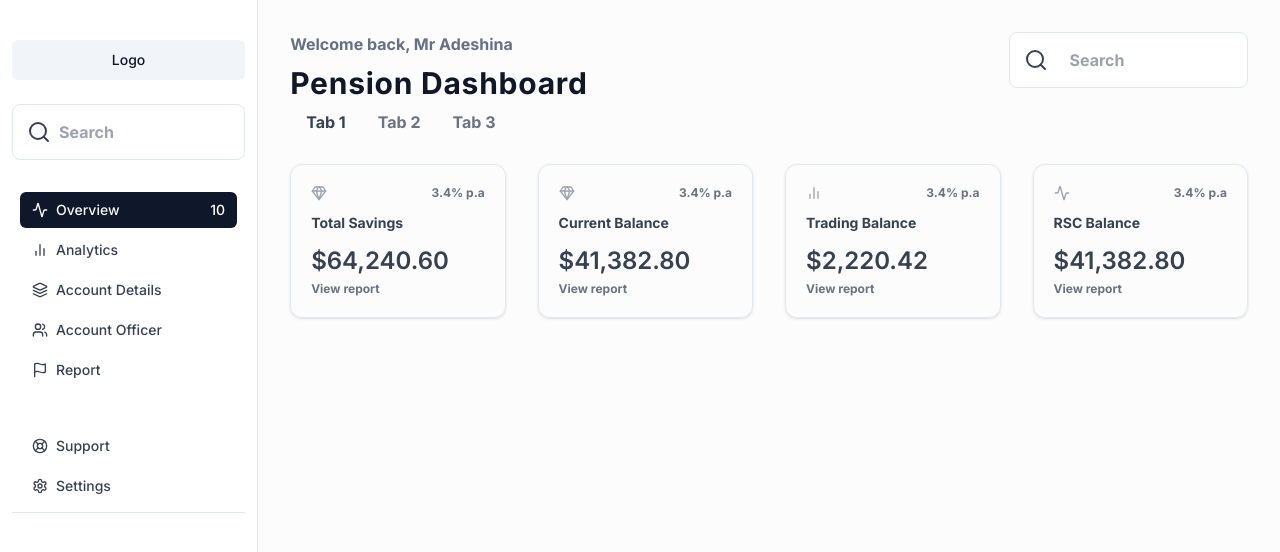
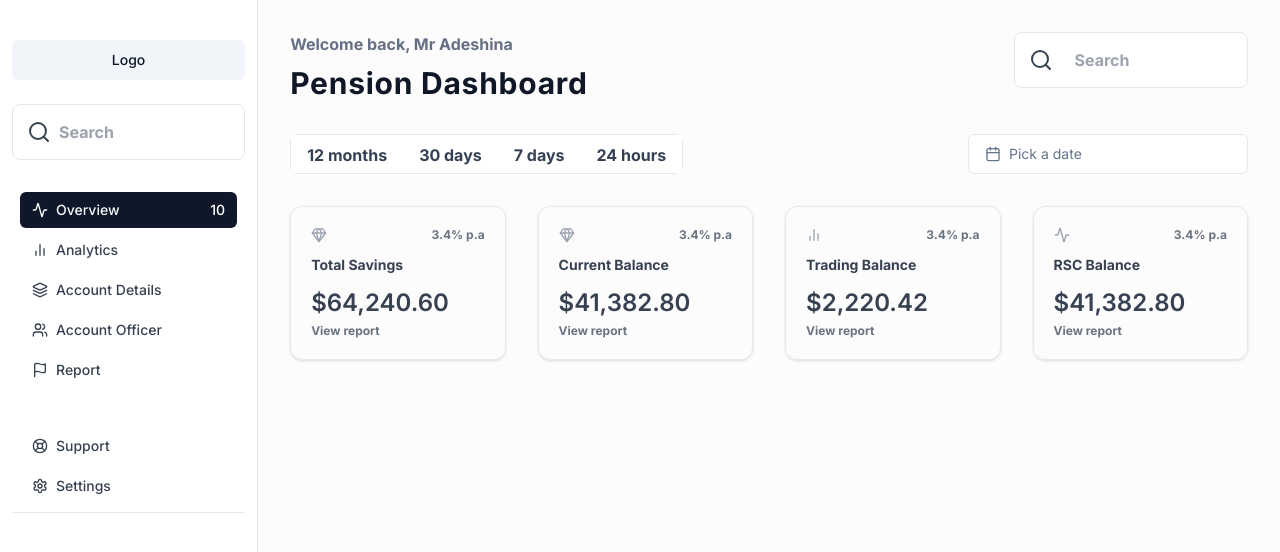
Before and after one commit to Drifty-Cyber/o-dash-next, a Next.js app: page / in a window 1280 px wide. Shown: the top 552 px of the page. Built offline with nearby package versions, Linux system fonts and the light colour scheme; what tailwindcss-debug-screens would draw is missing.

Commit message:
chore: add styles

```diff
--- a/app/page.tsx
+++ b/app/page.tsx
@@ -1,4 +1,5 @@
 import Card, { CardProps } from "@/components/Card";
+import { DatePicker } from "@/components/DatePicker";
 import MenuBar from "@/components/MenuBar";
 import PageTitle from "@/components/PageTitle";
 import TabbedButtons from "@/components/TabbedButtons";
@@ -52,9 +53,9 @@
 
 export default function Home() {
   return (
-    <div className="flex flex-col gap-5 w-full">
+    <div className="flex flex-col gap-[32px] w-full">
       {/* Name and Search */}
-      <section className="grid grid-cols-2">
+      <section className="grid grid-cols-2 gap-[20px]">
         <section className="flex flex-col justify-start">
           <PageTitle
             title="Welcome back, Mr Adeshina"
@@ -77,10 +78,14 @@
             className="outline-none w-full py-[10px] px-[14px]"
           ></input>
         </section>
+      </section>
 
-        {/* Tabs/Filters */}
-        <section>
-          <TabbedButtons />
+      {/* Tabs/Filters */}
+      <section className="grid grid-cols-2">
+        <TabbedButtons />
+
+        <section className="justify-self-end">
+          <DatePicker />
         </section>
       </section>
 
--- /dev/null
+++ b/components/DatePicker.tsx
@@ -0,0 +1,43 @@
+"use client";
+
+import * as React from "react";
+import { format } from "date-fns";
+import { Calendar as CalendarIcon } from "lucide-react";
+
+import { cn } from "@/lib/utils";
+import { Button } from "@/components/ui/button";
+import { Calendar } from "@/components/ui/calendar";
+import {
+  Popover,
+  PopoverContent,
+  PopoverTrigger,
+} from "@/components/ui/popover";
+
+export function DatePicker() {
+  const [date, setDate] = React.useState<Date>();
+
+  return (
+    <Popover>
+      <PopoverTrigger asChild>
+        <Button
+          variant={"outline"}
+          className={cn(
+            "w-[280px] justify-start text-left font-normal",
+            !date && "text-muted-foreground"
+          )}
+        >
+          <CalendarIcon className="mr-2 h-4 w-4" />
+          {date ? format(date, "PPP") : <span>Pick a date</span>}
+        </Button>
+      </PopoverTrigger>
+      <PopoverContent className="w-auto p-0">
+        <Calendar
+          mode="single"
+          selected={date}
+          onSelect={setDate}
+          initialFocus
+        />
+      </PopoverContent>
+    </Popover>
+  );
+}
--- a/components/TabbedButtons.tsx
+++ b/components/TabbedButtons.tsx
@@ -15,30 +15,44 @@
   };
 
   return (
-    <div className="flex">
+    <div className="flex border rounded-[8px] max-w-fit h-10">
       <button
-        className={`text-gray-500 hover:text-gray-700 px-4 py-2 border-b-2 border-transparent focus:outline-none ${
-          activeTab === 1 ? "border-gray-700 text-gray-700" : ""
+        className={`text-[#344054] p-1 hover:text-[#1D2939] px-4 bg-white py-2 border-transparent focus:outline-none ${
+          activeTab === 1 ? "border-gray-700 text-[#1D2939] bg-[#D0D5DD]" : ""
         }`}
         onClick={() => handleClick(1)}
       >
-        Tab 1
+        12 months
       </button>
       <button
-        className={`text-gray-500 hover:text-gray-700 px-4 py-2 border-b-2 border-transparent focus:outline-none ${
-          activeTab === 2 ? "border-gray-700 text-gray-700" : ""
+        className={`text-[#344054] hover:text-[#1D2939] px-4 bg-white py-2 focus:outline-none ${
+          activeTab === 2
+            ? "border-gray-700 text-[#1D2939] bg-[#D0D5DD]"
+            : "bg-transparent"
         }`}
         onClick={() => handleClick(2)}
       >
-        Tab 2
+        30 days
       </button>
       <button
-        className={`text-gray-500 hover:text-gray-700 px-4 py-2 border-b-2 border-transparent focus:outline-none ${
-          activeTab === 3 ? "border-gray-700 text-gray-700" : ""
+        className={`text-[#344054] hover:text-[#1D2939] px-4 bg-white py-2 border-transparent focus:outline-none ${
+          activeTab === 3
+            ? "border-gray-700 text-[#1D2939] bg-[#D0D5DD]"
+            : "bg-transparent"
         }`}
         onClick={() => handleClick(3)}
       >
-        Tab 3
+        7 days
+      </button>
+      <button
+        className={`text-[#344054] hover:text-[#1D2939] px-4 bg-white py-2 border-transparent focus:outline-none ${
+          activeTab === 4
+            ? "border-gray-700 text-[#1D2939] bg-[#D0D5DD]"
+            : "bg-transparent"
+        }`}
+        onClick={() => handleClick(4)}
+      >
+        24 hours
       </button>
     </div>
   );
--- /dev/null
+++ b/components/ui/calendar.tsx
@@ -0,0 +1,66 @@
+"use client"
+
+import * as React from "react"
+import { ChevronLeft, ChevronRight } from "lucide-react"
+import { DayPicker } from "react-day-picker"
+
+import { cn } from "@/lib/utils"
+import { buttonVariants } from "@/components/ui/button"
+
+export type CalendarProps = React.ComponentProps<typeof DayPicker>
+
+function Calendar({
+  className,
+  classNames,
+  showOutsideDays = true,
+  ...props
+}: CalendarProps) {
+  return (
+    <DayPicker
+      showOutsideDays={showOutsideDays}
+      className={cn("p-3", className)}
+      classNames={{
+        months: "flex flex-col sm:flex-row space-y-4 sm:space-x-4 sm:space-y-0",
+        month: "space-y-4",
+        caption: "flex justify-center pt-1 relative items-center",
+        caption_label: "text-sm font-medium",
+        nav: "space-x-1 flex items-center",
+        nav_button: cn(
+          buttonVariants({ variant: "outline" }),
+          "h-7 w-7 bg-transparent p-0 opacity-50 hover:opacity-100"
+        ),
+        nav_button_previous: "absolute left-1",
+        nav_button_next: "absolute right-1",
+        table: "w-full border-collapse space-y-1",
+        head_row: "flex",
+        head_cell:
+          "text-muted-foreground rounded-md w-9 font-normal text-[0.8rem]",
+        row: "flex w-full mt-2",
+        cell: "h-9 w-9 text-center text-sm p-0 relative [&:has([aria-selected].day-range-end)]:rounded-r-md [&:has([aria-selected].day-outside)]:bg-accent/50 [&:has([aria-selected])]:bg-accent first:[&:has([aria-selected])]:rounded-l-md last:[&:has([aria-selected])]:rounded-r-md focus-within:relative focus-within:z-20",
+        day: cn(
+          buttonVariants({ variant: "ghost" }),
+          "h-9 w-9 p-0 font-normal aria-selected:opacity-100"
+        ),
+        day_range_end: "day-range-end",
+        day_selected:
+          "bg-primary text-primary-foreground hover:bg-primary hover:text-primary-foreground focus:bg-primary focus:text-primary-foreground",
+        day_today: "bg-accent text-accent-foreground",
+        day_outside:
+          "day-outside text-muted-foreground opacity-50 aria-selected:bg-accent/50 aria-selected:text-muted-foreground aria-selected:opacity-30",
+        day_disabled: "text-muted-foreground opacity-50",
+        day_range_middle:
+          "aria-selected:bg-accent aria-selected:text-accent-foreground",
+        day_hidden: "invisible",
+        ...classNames,
+      }}
+      components={{
+        IconLeft: ({ ...props }) => <ChevronLeft className="h-4 w-4" />,
+        IconRight: ({ ...props }) => <ChevronRight className="h-4 w-4" />,
+      }}
+      {...props}
+    />
+  )
+}
+Calendar.displayName = "Calendar"
+
+export { Calendar }
--- /dev/null
+++ b/components/ui/popover.tsx
@@ -0,0 +1,31 @@
+"use client"
+
+import * as React from "react"
+import * as PopoverPrimitive from "@radix-ui/react-popover"
+
+import { cn } from "@/lib/utils"
+
+const Popover = PopoverPrimitive.Root
+
+const PopoverTrigger = PopoverPrimitive.Trigger
+
+const PopoverContent = React.forwardRef<
+  React.ElementRef<typeof PopoverPrimitive.Content>,
+  React.ComponentPropsWithoutRef<typeof PopoverPrimitive.Content>
+>(({ className, align = "center", sideOffset = 4, ...props }, ref) => (
+  <PopoverPrimitive.Portal>
+    <PopoverPrimitive.Content
+      ref={ref}
+      align={align}
+      sideOffset={sideOffset}
+      className={cn(
+        "z-50 w-72 rounded-md border bg-popover p-4 text-popover-foreground shadow-md outline-none data-[state=open]:animate-in data-[state=closed]:animate-out data-[state=closed]:fade-out-0 data-[state=open]:fade-in-0 data-[state=closed]:zoom-out-95 data-[state=open]:zoom-in-95 data-[side=bottom]:slide-in-from-top-2 data-[side=left]:slide-in-from-right-2 data-[side=right]:slide-in-from-left-2 data-[side=top]:slide-in-from-bottom-2",
+        className
+      )}
+      {...props}
+    />
+  </PopoverPrimitive.Portal>
+))
+PopoverContent.displayName = PopoverPrimitive.Content.displayName
+
+export { Popover, PopoverTrigger, PopoverContent }
--- a/package.json
+++ b/package.json
@@ -10,13 +10,16 @@
   },
   "dependencies": {
     "@radix-ui/react-menubar": "^1.0.4",
+    "@radix-ui/react-popover": "^1.0.7",
     "@radix-ui/react-slot": "^1.0.2",
     "@radix-ui/react-tooltip": "^1.0.7",
     "class-variance-authority": "^0.7.0",
     "clsx": "^2.1.1",
+    "date-fns": "^3.6.0",
     "lucide-react": "^0.376.0",
     "next": "14.2.3",
     "react": "^18",
+    "react-day-picker": "^8.10.1",
     "react-dom": "^18",
     "react-icons": "^5.2.0",
     "tailwind-merge": "^2.3.0",
```
Also changed, not shown: 1 other file (tests, documents, lock files or other folders).
